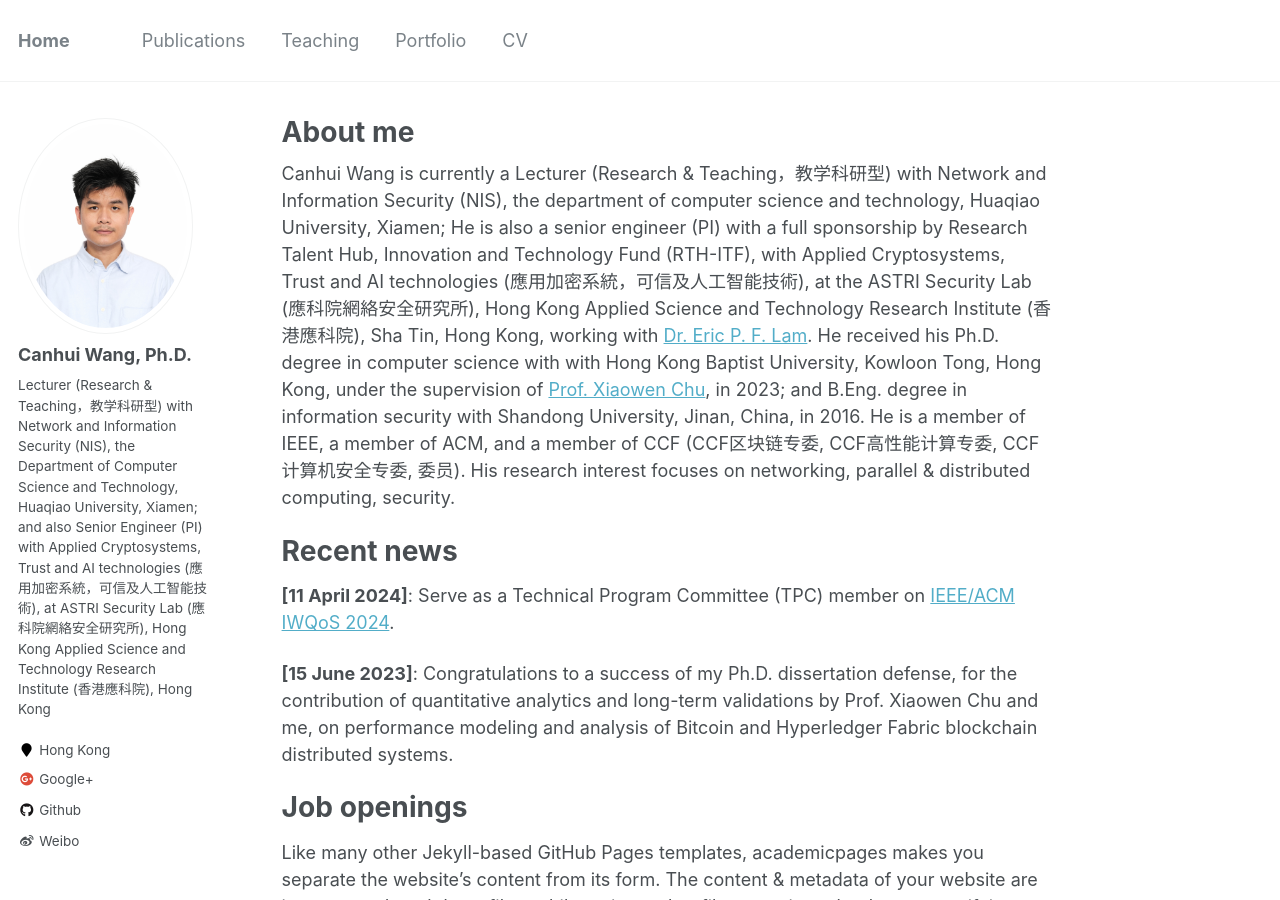
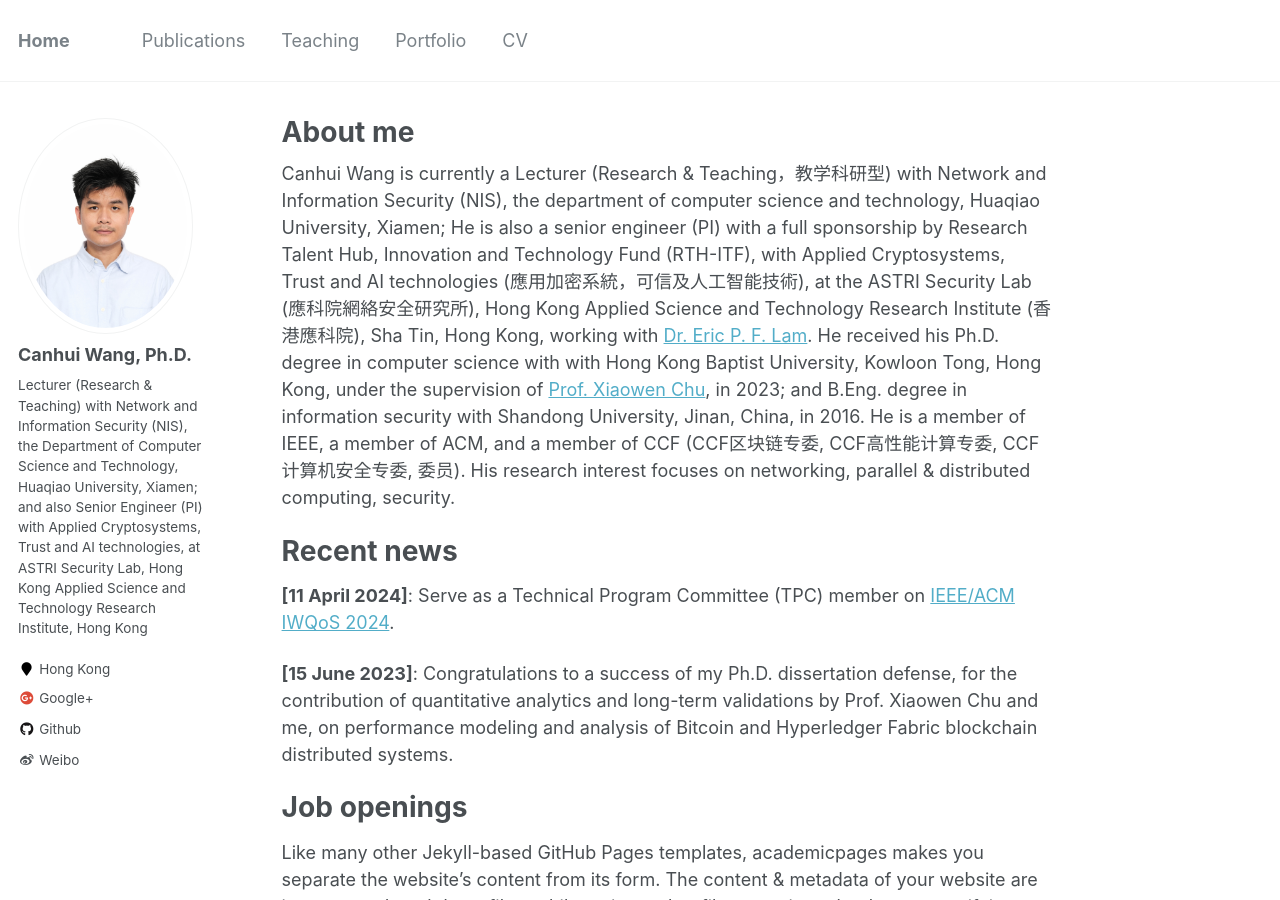
Before and after one commit to Canhui/canhui.github.io, a Jekyll site: the page built from _pages/about.md, in a window 1280 px wide and 900 px high. Built offline with Jekyll 4.4.1, drawn with Linux system fonts in a browser that asks for light colours.

Commit message:
Update _config.yml

```diff
--- a/_config.yml
+++ b/_config.yml
@@ -82,7 +82,7 @@ analytics:
 author:
   name             : "Canhui Wang, Ph.D."
   avatar           : "chwang.jpg" # "profile.png"
-  bio              : "Lecturer (Research & Teaching，教学科研型) with Network and Information Security (NIS), the Department of Computer Science and Technology, Huaqiao University, Xiamen; and also Senior Engineer (PI) with Applied Cryptosystems, Trust and AI technologies (應用加密系統，可信及人工智能技術), at ASTRI Security Lab (應科院網絡安全研究所), Hong Kong Applied Science and Technology Research Institute (香港應科院), Hong Kong"
+  bio              : "Lecturer (Research & Teaching) with Network and Information Security (NIS), the Department of Computer Science and Technology, Huaqiao University, Xiamen; and also Senior Engineer (PI) with Applied Cryptosystems, Trust and AI technologies, at ASTRI Security Lab, Hong Kong Applied Science and Technology Research Institute, Hong Kong"
   location         : "Hong Kong"
   # employer         : "Hong Kong Baptist University"
   # #pubmed           : "https://www.ncbi.nlm.nih.gov/pubmed/?term=john+snow"
```
